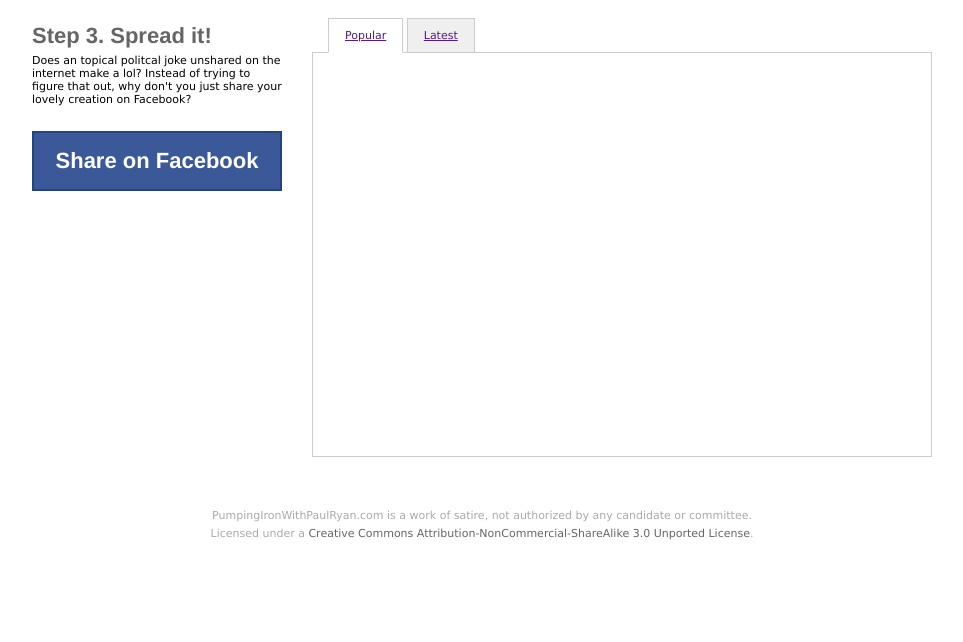
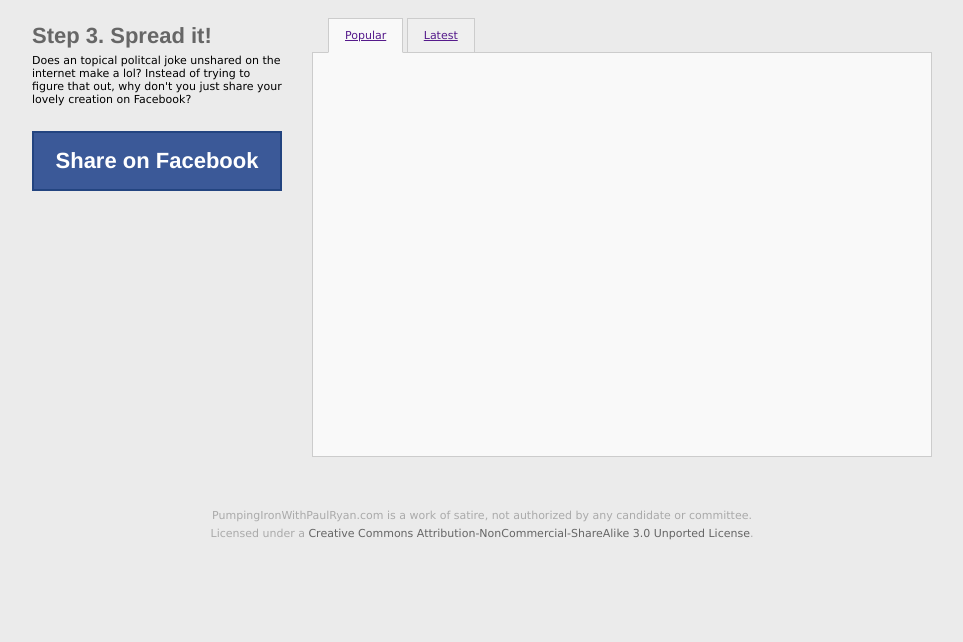
Before and after one commit to PumpkinPirate/pumpin, a Django app: template pumpin/gallery/templates/index.html in a window 1280 px wide. Shown: the part 597-1239 px from the top of the page, without its empty margins (158-1121 px from the left). Run offline with Django 3.2, Linux system fonts and the light colour scheme; the template is opened without the code that fills it: values that come from a table or form of the project are taken from there, others are empty; some libraries are stand-ins or nearby versions.

Commit message:
Gray background

```diff
--- a/pumpin/gallery/static/style.css
+++ b/pumpin/gallery/static/style.css
@@ -1,4 +1,5 @@
 body, html {
+  background: #ebebeb;
   padding: 0;
   margin: 0;
   font-size: 11px;
@@ -223,6 +224,7 @@ body, html {
 }
 
 .tray {
+  background: #F9F9F9;
   height: 383px;
   overflow-y: scroll;
   overflow-x: hidden;
@@ -258,8 +260,8 @@ body, html {
   border-color: #CCC #CCC #CCC #CCC;
 }
 #tabs a.active {
-  background-color: #FFF;
-  border-color: #CCC #CCC #FFF #CCC;
+  background-color: #F9F9F9;
+  border-color: #CCC #CCC #F9F9F9 #CCC;
 }
 
 .clear { clear: both; }
```
